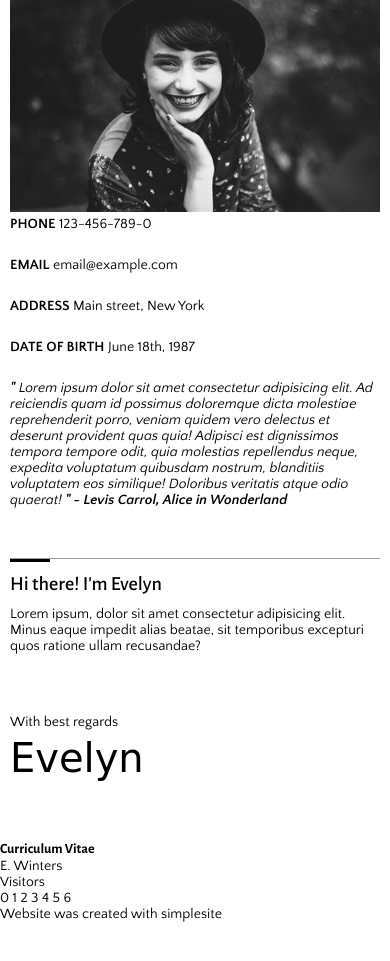
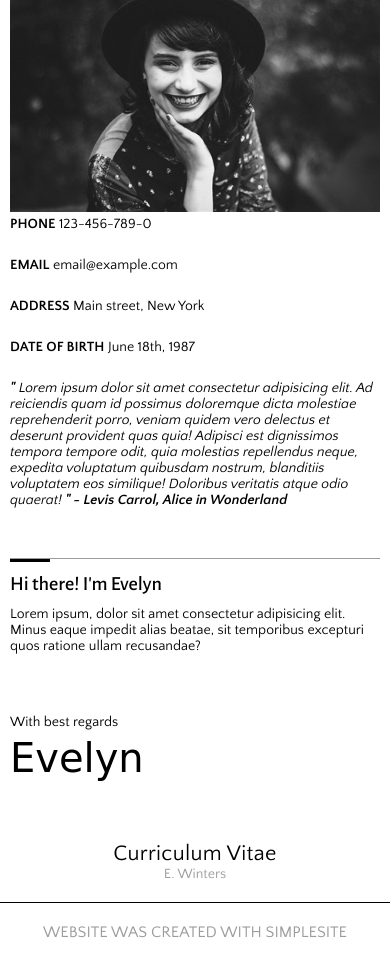
Before and after one commit to Burgundy13/Frontend-coding---Vezba, a plain HTML site: page index.html in a window 390 px wide. Shown: the part 359-1320 px from the top of the page. Before the commit the page ends 1281 px from the top, so only its background shows below. Drawn offline with nearby package versions, Linux system fonts and the light colour scheme; a web font is replaced by a local one.

Commit message:
mobile css finished

```diff
--- a/index.html
+++ b/index.html
@@ -150,15 +150,15 @@
 
 		<!-- Footer -->
 
-		<footer>
-			<div>
+		<footer class="main-footer">
+			<div class="main-footer__title">
 				<h4>Curriculum Vitae</h4>
 				<p>E. Winters</p>
 			</div>
-			<div>
+			<div class="main-footer__visitors">
 				<span>Visitors</span>
 			</div>
-			<div>
+			<div class="main-footer__counter">
 				<span>0</span>
 				<span>1</span>
 				<span>2</span>
@@ -168,7 +168,7 @@
 				<span>6</span>
 			</div>
 
-			<div>
+			<div class="main-footer__info">
 				<p>Website was created with simplesite</p>
 			</div>
 		</footer>
--- a/style.css
+++ b/style.css
@@ -174,3 +174,34 @@ a {
 .aside {
 	display: none;
 }
+
+.main-footer {
+	text-align: center;
+}
+
+.main-footer .main-footer__title h4 {
+	font-size: 22px;
+	font-weight: 400;
+	color: #000;
+	letter-spacing: 0.3px;
+	font-family: "Quattrocento Sans", Arial, Helvetica, sans-serif;
+}
+
+.main-footer .main-footer__title p {
+	color: #9c9c9c;
+	margin-bottom: 15px;
+}
+
+.main-footer .main-footer__visitors,
+.main-footer .main-footer__counter {
+	display: none;
+}
+
+.main-footer .main-footer__info {
+	border-top: 1px solid #000;
+	color: #9c9c9c;
+	text-transform: uppercase;
+	margin: 20px 0;
+	font-size: 16px;
+	padding-top: 20px;
+}
```
